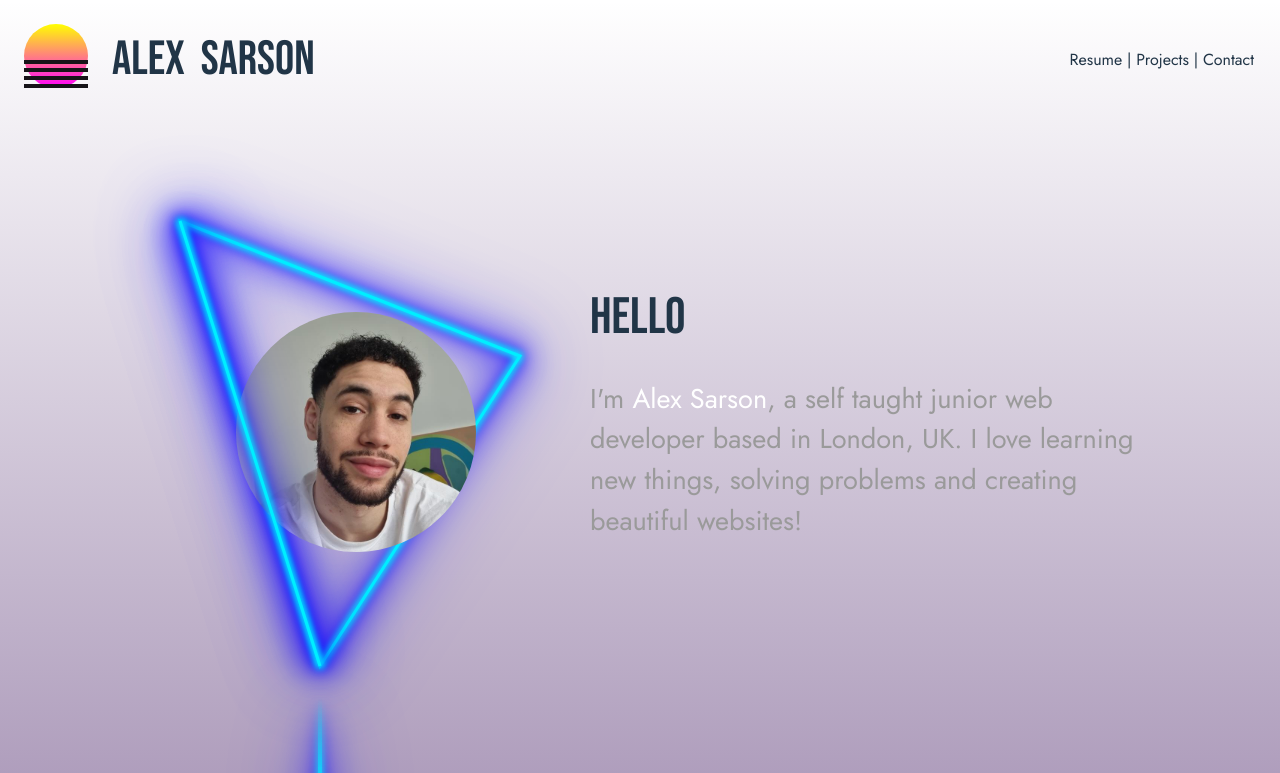
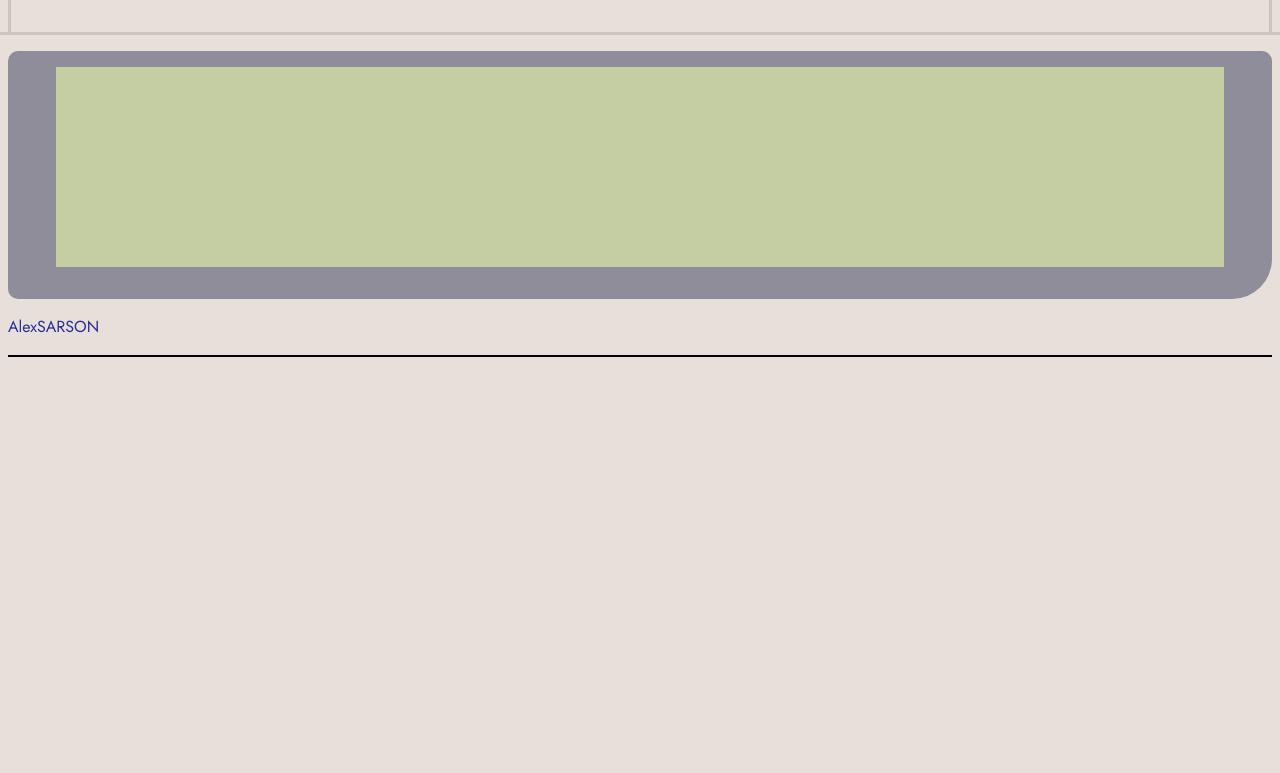
Before and after one commit to notdospek/my-website, a React (Vite) app: page / in a window 1280 px wide. Shown: the top 773 px of the page. Built offline with nearby package versions, Linux system fonts and the light colour scheme.

Commit message:
gameboy case start

```diff
--- a/src/App.css
+++ b/src/App.css
@@ -1,13 +1,5 @@
 @import url('https://fonts.googleapis.com/css?family=Bebas+Neue');
 @import url('https://fonts.googleapis.com/css?family=Jost');
-
-#root {
-  /* max-width: 1280px; */
-  width: 100vw;
-  margin: 0 auto;
-  padding: 1.5rem;
-  text-align: center;
-}
 
 * {
   font-family: 'Jost', serif;
--- a/src/App.tsx
+++ b/src/App.tsx
@@ -1,33 +1,73 @@
-import { styled } from 'styled-components';
+import styled from 'styled-components';
 import './App.css';
-import Bio from './components/Bio';
-import Header from './components/Header';
-import Resume from './components/Resume';
 
 function App() {
   return (
-    <>
-      <div
-        style={{
-          paddingBottom: '20px',
-          marginBottom: '260px',
-        }}
-      >
-        <Header />
-        <Container>
-          <Bio />
-        </Container>
-      </div>
-      <Container>
-        <Resume />
-      </Container>
-    </>
+    <Case>
+      <Top>
+        <div />
+      </Top>
+      <Interface>
+        <ScreenTrim>
+          <Screen></Screen>
+        </ScreenTrim>
+        <ConsoleName>
+          Alex<span>Sarson</span>
+        </ConsoleName>
+        <div className="controls"></div>
+      </Interface>
+    </Case>
   );
 }
 
-const Container = styled.div`
-  max-width: 1000px;
-  margin: 0 auto;
+const Case = styled.div`
+  background-color: var(--case-primary-colour);
+  width: 100vw;
+  height: 100%;
+`;
+
+const Top = styled.div`
+  height: 2rem;
+  border-bottom: var(--case-indent-colour) solid 3px;
+  display: flex;
+  padding: 0 0.5rem;
+
+  div {
+    border-right: var(--case-indent-colour) solid 3px;
+    border-left: var(--case-indent-colour) solid 3px;
+    width: 100%;
+  }
+`;
+
+const Interface = styled.div`
+  padding: 1rem 0.5rem;
+  height: 100%;
+
+  .controls {
+    border: solid 1px black;
+  }
+`;
+
+const ScreenTrim = styled.div`
+  background-color: var(--case-secondary-colour);
+  height: 200px;
+  padding: 1rem 3rem 2rem 3rem;
+  border-radius: 10px;
+  border-bottom-right-radius: 40px;
+`;
+
+const Screen = styled.div`
+  background-color: var(--screen-colour);
+  width: 100%;
+  height: 100%;
+`;
+
+const ConsoleName = styled.p`
+  color: var(--case-text-colour);
+
+  span {
+    text-transform: uppercase;
+  }
 `;
 
 export default App;
--- a/src/index.css
+++ b/src/index.css
@@ -2,17 +2,31 @@
   font-family: Inter, system-ui, Avenir, Helvetica, Arial, sans-serif;
   line-height: 1.5;
   font-weight: 400;
+  padding: 0;
+  margin: 0;
 
-  color-scheme: light dark;
   color: white;
-  background-color: var(--dark-purple);
-  background: linear-gradient(to top, #471f66, transparent) no-repeat;
+  background-color: var(--button-colour);
 
   --dark-purple: #080613;
   --dull-text: #9a9a9a;
   --blue-line-stroke: #00eeff;
-  --blue-line-filter: drop-shadow(0 0 0.2rem cyan) drop-shadow(0 0 0.2rem cyan) drop-shadow(0 0 1rem #1100ffcb) drop-shadow(0 0 0.4rem #1100ff) drop-shadow(0 0 2rem #1100ff90);
-  --blue-radial-filter: drop-shadow(0 0 0.2rem #00eeff) drop-shadow(0 0 0.5rem #00eeff) drop-shadow(0 0 1rem #1100ffcb) drop-shadow(0 0 1.5rem #1100ff) drop-shadow(0 0 2rem #1100ff90);
+  --blue-line-filter: drop-shadow(0 0 0.2rem cyan) drop-shadow(0 0 0.2rem cyan)
+    drop-shadow(0 0 1rem #1100ffcb) drop-shadow(0 0 0.4rem #1100ff)
+    drop-shadow(0 0 2rem #1100ff90);
+  --blue-radial-filter: drop-shadow(0 0 0.2rem #00eeff)
+    drop-shadow(0 0 0.5rem #00eeff) drop-shadow(0 0 1rem #1100ffcb)
+    drop-shadow(0 0 1.5rem #1100ff) drop-shadow(0 0 2rem #1100ff90);
+
+  --button-colour: #a03160;
+  --case-indent-colour: #cdc6c0;
+  --case-primary-colour: #e7dfd9;
+  --case-secondary-colour: #8f8d99;
+  --case-text-colour: #292e98;
+  --d-pad-colour: #35353a;
+  --screen-colour: #c5cda2;
+  --screen-text-colour: #3f3f3f;
+  --start-button-colour: #898382;
 
   font-synthesis: none;
   text-rendering: optimizeLegibility;
@@ -35,8 +49,8 @@ body {
   margin: 0;
   display: flex;
   /* place-items: center; */
-  min-width: 320px;
   min-height: 100vh;
+  overflow-x: hidden;
 }
 
 h1 {
@@ -68,18 +82,3 @@ button:focus-visible {
 .flex {
   display: flex;
 }
-
-@media (prefers-color-scheme: light) {
-  :root {
-    color: #213547;
-    background-color: #ffffff;
-  }
-
-  a:hover {
-    color: #747bff;
-  }
-
-  button {
-    background-color: #f9f9f9;
-  }
-}
```
